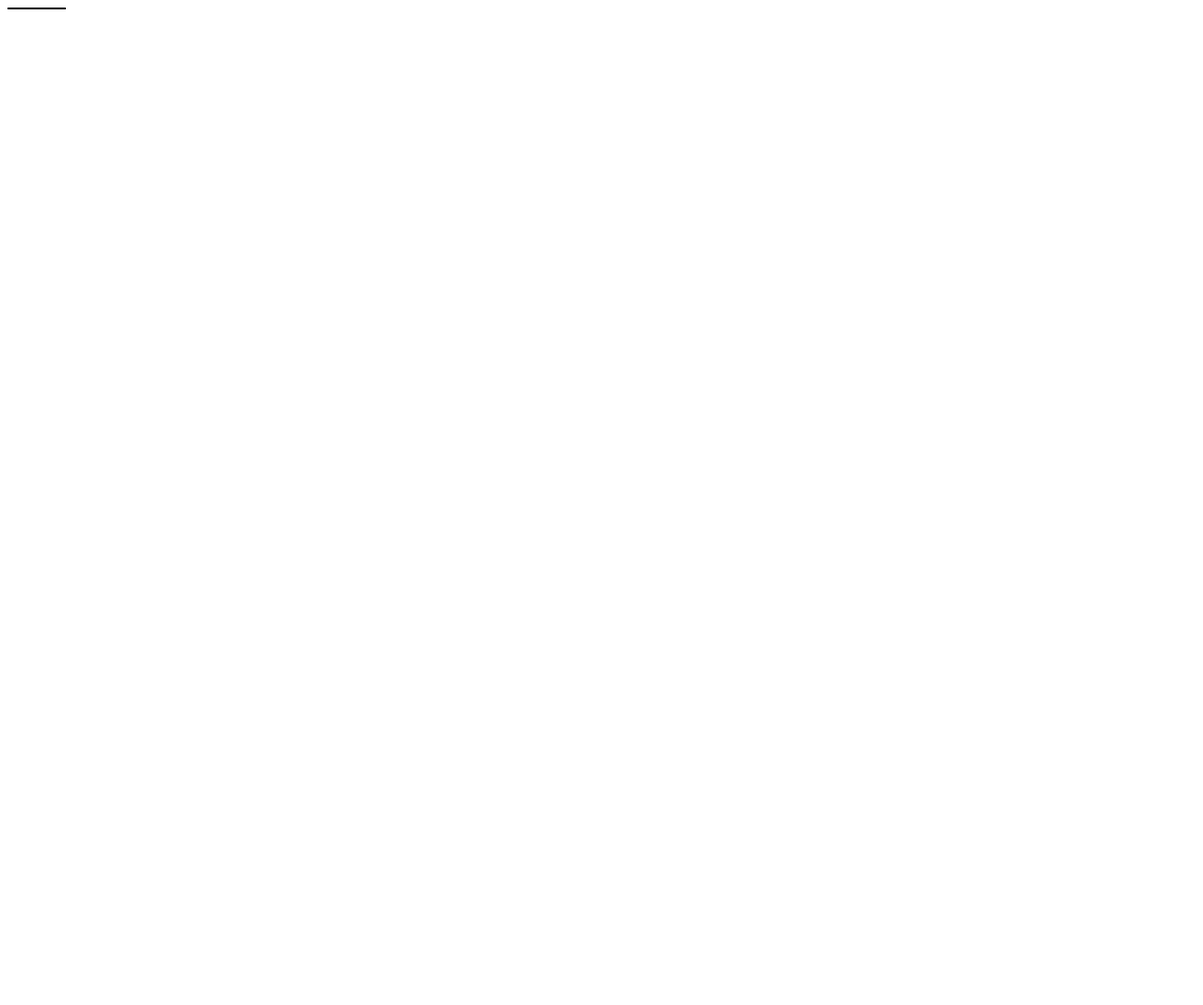
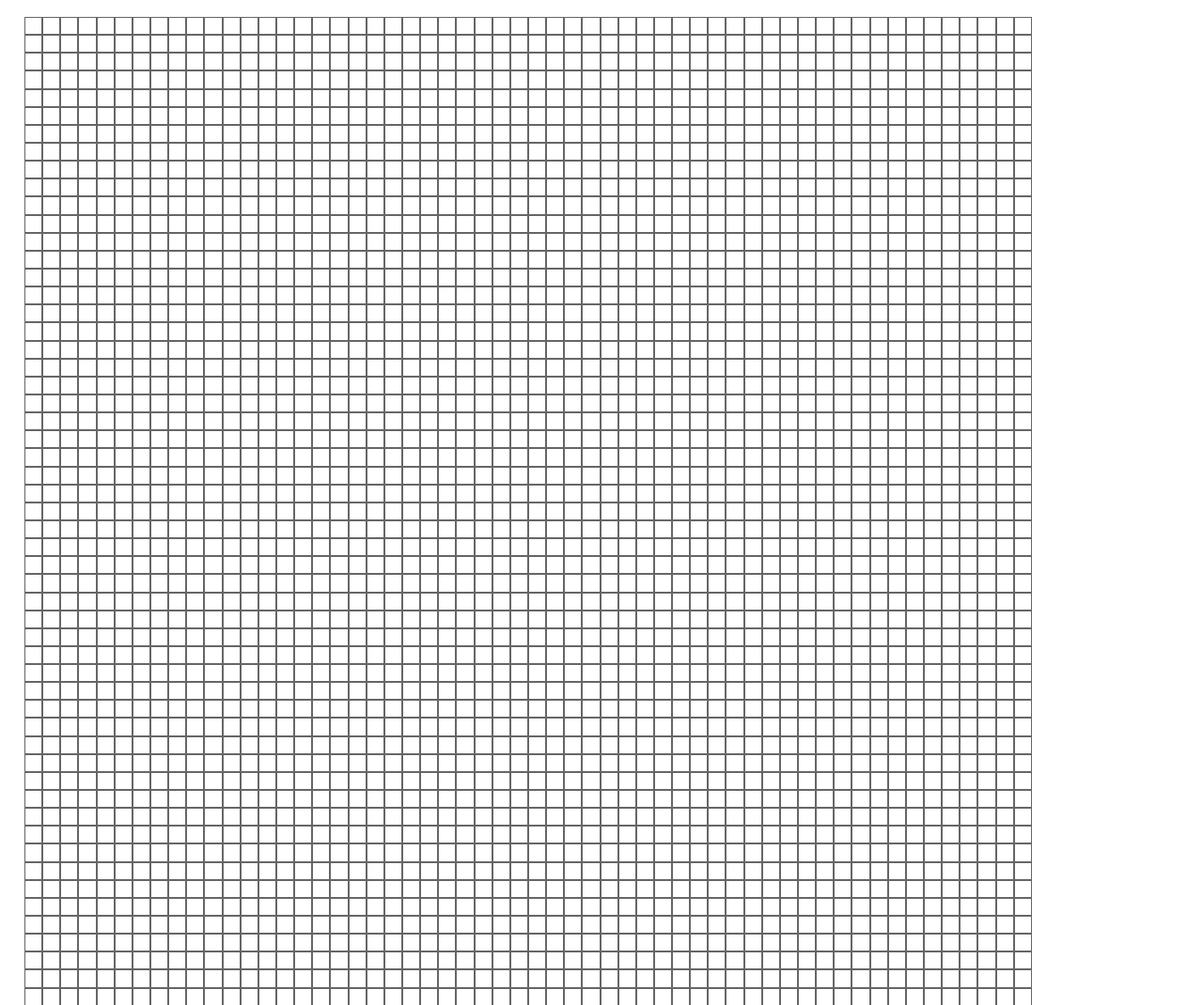
Before and after one commit to vctrngr/etcha-sketcha, a plain HTML site: page index.html in a window 1280 px wide. Shown: the top 1070 px of the page at 94% size. Before the commit the page ends 800 px from the top, so only its background shows below. Drawn offline with Linux system fonts and the light colour scheme.

Commit message:
Make grid

```diff
--- a/script.js
+++ b/script.js
@@ -4,12 +4,29 @@ let gridSize = 16;
 
 const totalWidth = 960;
 
-container.style = `display: flex; width: ${totalWidth}px`;
 
-const sqr = document.createElement('div');
-sqr.style.border = 'solid black 1px';
-sqr.style.width = `${totalWidth / gridSize}px`
+function makeGrid(size){
 
-// make the grid in the specified grid size
+    if (size > 100){
+        size = 100;
+    }
 
-container.appendChild(sqr);
+    let borders = 1;
+
+    let realWidth = totalWidth + (borders * (2 * size));
+
+    container.style = `display: flex; width: ${realWidth}px; height: ${realWidth}px; flex-wrap: wrap; padding: 8px; margin: 10px; gap: 0`;
+
+
+    for (let i = 0; i < size * size; i++){
+        const sqr = document.createElement('div');
+        sqr.style = 'margin: 0; padding: 0;';
+        sqr.style.border = `solid #666666 ${borders}px`;
+        sqr.style.width = `${totalWidth / size}px`;
+        sqr.style.height = `${totalWidth / size}px`;
+        // sqr.style.flex = '0 2 0';
+        container.appendChild(sqr);
+    }
+}
+
+makeGrid(56);
--- a/style.css
+++ b/style.css
@@ -1,3 +1,3 @@
-.container{
-    display: flex;
-}
+/* .square {
+    width:
+} */
```
